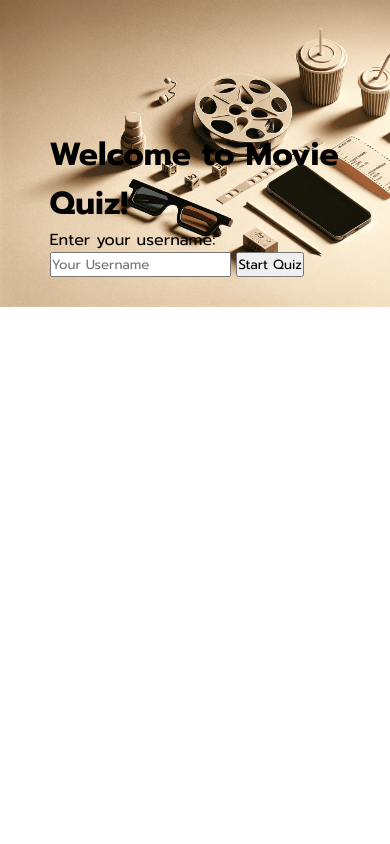
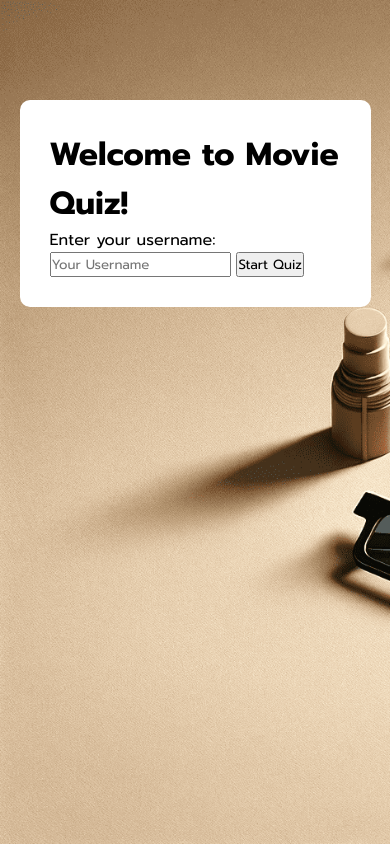
Before and after one commit to Code-Institute-Submissions/MABSWE-PP2, a plain HTML site: page index.html in a window 390 px wide. Drawn offline with Linux system fonts and the light colour scheme.

Commit message:
Add media size of background for mobiles, make background fixed

```diff
--- a/assets/css/style.css
+++ b/assets/css/style.css
@@ -11,6 +11,7 @@ body {
     background-image: url(/assets/images/bg.jpg);
     background-repeat: no-repeat;
     background-size: cover;
+    background-attachment: fixed;
 }
 
 .app {
@@ -68,9 +69,16 @@ body {
     background: red;
 }
 .welcome-page{
+    background: #fff;
     width: 90%;
     max-width: 600px;
     margin: 100px auto 0;
     border-radius: 10px;
     padding: 30px;
 }
+/* Media query for mobile screens */
+@media (max-width: 768px) {
+    body {
+        background-image: url(/assets/images/bg.jpg);
+    }
+}
```
